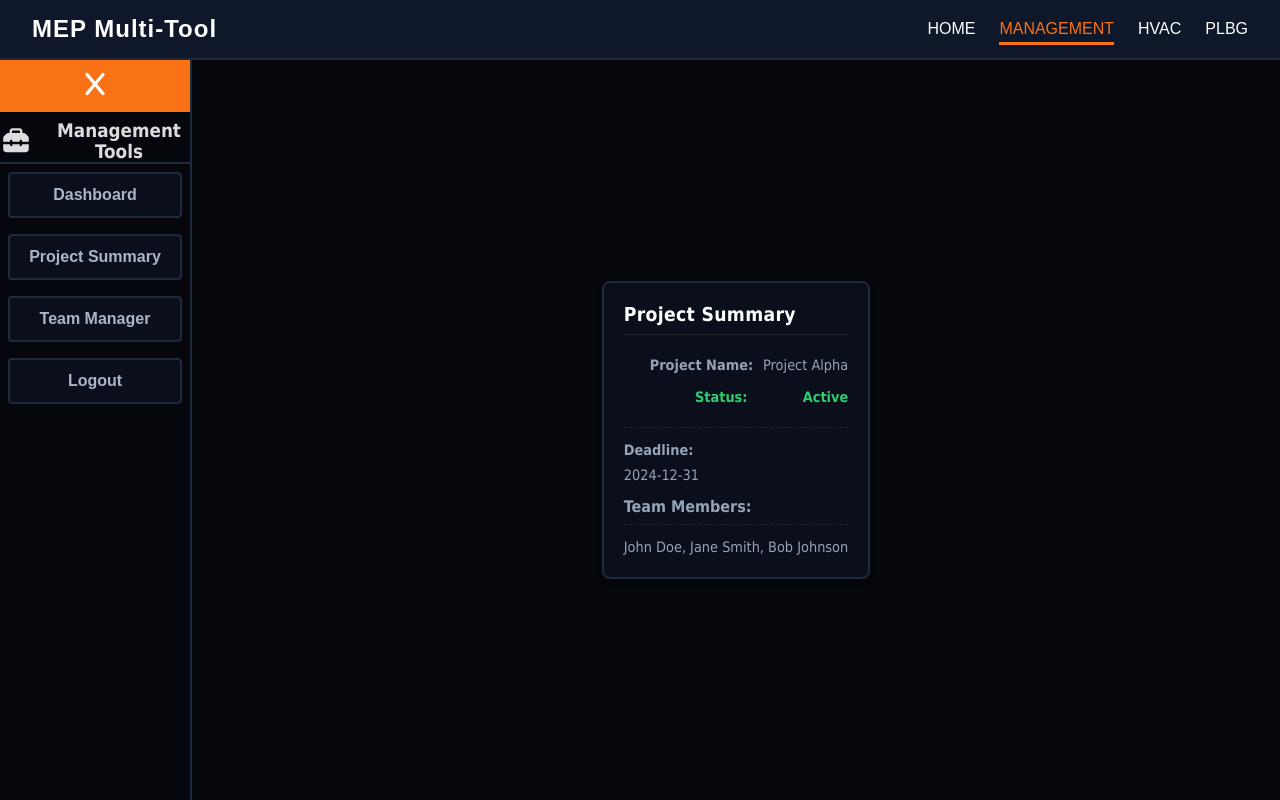
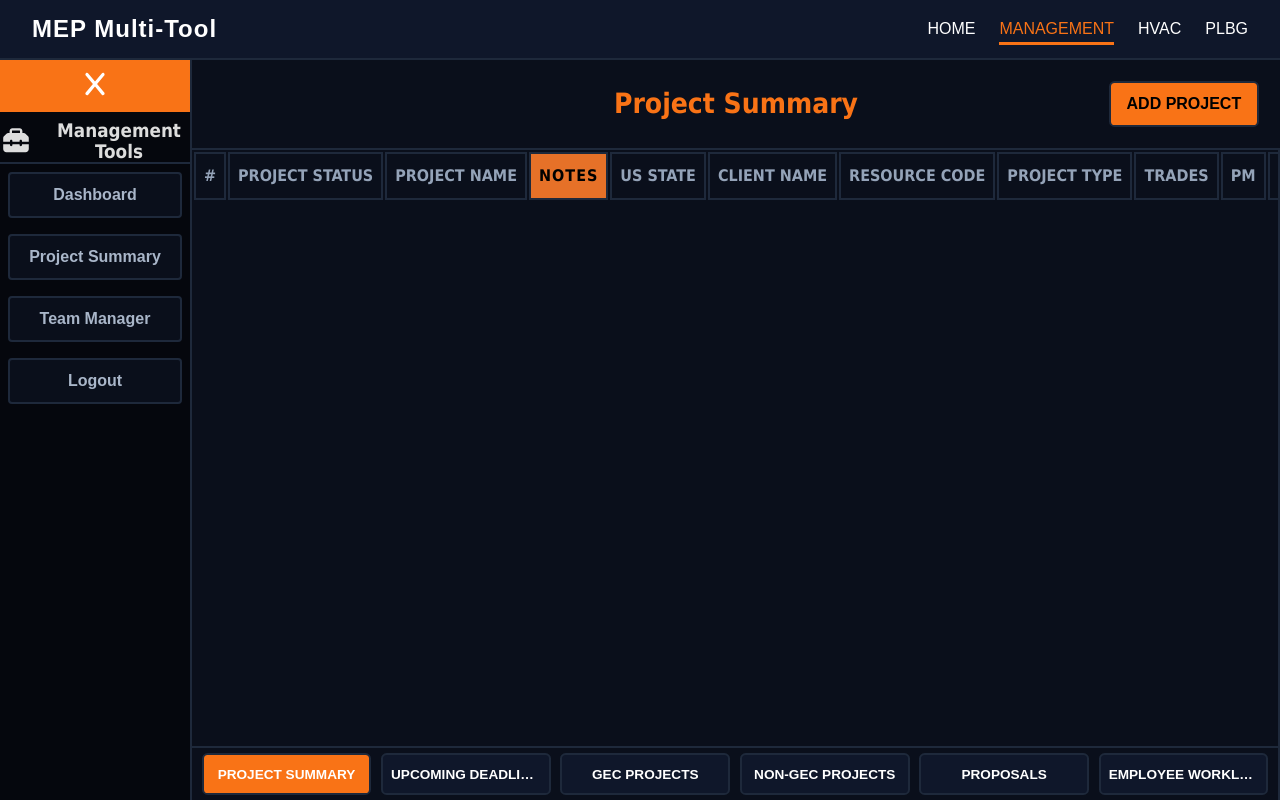
Before and after one commit to JacobLewandowskiDev/MEP-multi-tool, a Vue app: page /management in a window 1280 px wide. Both pictures are taken after a click on the button "Project Summary". Built offline with nearby package versions, Linux system fonts and the light colour scheme; a web font is replaced by a local one.

Commit message:
This commit creates the Project Summary Tab

```diff
--- a/src/Components/Management.vue
+++ b/src/Components/Management.vue
@@ -2,7 +2,7 @@
 import Navbar from "@/Components/Navbar.vue";
 import Sidebar from "@/Components/Sidebar.vue";
 import Dashboard from "@/Components/Dashboard.vue";
-import ProjectSummary from "@/Components/ProjectSummary.vue";
+import ProjectSummary from "@/Components/dashboardTools/ProjectSummary.vue";
 
 export default {
     components: {
@@ -59,5 +59,6 @@ export default {
     justify-content: center;
     align-items: center;
     width: 100%;
+    overflow: hidden;
 }
 </style>
--- a/src/Components/ProjectSummary.vue
+++ /dev/null
@@ -1,76 +0,0 @@
-<script setup>
-</script>
-
-<template>
-    <div class="project-summary">
-        <h3>Project Summary</h3>
-        <p><strong>Project Name:</strong> <span>Project Alpha</span></p>
-        <p><strong>Status:</strong> <span>Active</span></p>
-        <p><strong>Deadline:</strong> <span>2024-12-31</span></p>
-        <div class="team-section">
-            <strong>Team Members:</strong>
-            <p>John Doe, Jane Smith, Bob Johnson</p>
-        </div>
-    </div>
-</template>
-
-<style scoped>
-.project-summary {
-    background: var(--tool-background-color);
-    border: var(--tool-border);
-    padding: 1.25rem;
-    border-radius: 0.5rem;
-    color: var(--tool-label-color);
-    text-align: left;
-    display: flex;
-    flex-direction: column;
-    gap: 0.75rem;
-    box-shadow: 0 4px 6px rgba(0, 0, 0, 0.1);
-}
-
-/* Header Styling */
-.project-summary h3 {
-    margin: 0 0 0.5rem 0;
-    font-size: 1.2rem;
-    border-bottom: 1px solid rgba(255, 255, 255, 0.1);
-    padding-bottom: 0.5rem;
-    color: #fff;
-    letter-spacing: 0.02rem;
-}
-
-/* The Data Rows */
-.project-summary p {
-    margin: 0;
-    font-size: 0.9rem;
-    display: flex;
-    justify-content: space-between;
-    align-items: center;
-    line-height: 1.4;
-}
-
-/* Bold Labels for an Engineering "Spec Sheet" Look */
-.project-summary p::before {
-    content: attr(data-label); /* Optional: if you move labels to attributes */
-    font-weight: 800;
-    text-transform: uppercase;
-    font-size: 0.75rem;
-    opacity: 0.7;
-    margin-right: 1rem;
-}
-
-/* Team Members Section (Handling longer text) */
-.project-summary p:last-of-type {
-    flex-direction: column;
-    align-items: flex-start;
-    gap: 0.25rem;
-    margin-top: 0.5rem;
-    padding-top: 0.5rem;
-    border-top: 1px dashed rgba(255, 255, 255, 0.1);
-}
-
-/* Specific highlight for Status */
-.project-summary p:nth-of-type(2) {
-    color: #2ecc71; /* Success Green for "Active" */
-    font-weight: bold;
-}
-</style>
--- /dev/null
+++ b/src/Components/dashboardTools/ProjectSummary.vue
@@ -0,0 +1,161 @@
+<script setup>
+import { ref } from 'vue';
+import ProjectTable from '../dashboardTools/ProjectTable.vue';
+
+const tabs = ref([
+  'PROJECT SUMMARY',
+  'UPCOMING DEADLINES',
+  'GEC PROJECTS',
+  'NON-GEC PROJECTS',
+  'PROPOSALS'
+]);
+
+// Track the index of the active tab
+const activeTabIndex = ref(0);
+
+const setActive = (index) => {
+  activeTabIndex.value = index;
+};
+</script>
+
+<template>
+    <div class="summary">
+        <div class="summary__controls" v-if="activeTabIndex === 0">
+            <div class="spacer"></div>
+
+            <h3>Project Summary</h3>
+
+            <div class="summary__button-wrapper">
+                <button class="summary__add">ADD PROJECT</button>
+            </div>
+        </div>
+        <div class="summary__table">
+            <ProjectTable v-if="activeTabIndex === 0" />
+            </div>
+        <div class="summary__tabs">
+            <button
+                v-for="(tab, index) in tabs"
+                :key="index"
+                class="summary__tabs__button"
+                :class="{ 'active': activeTabIndex === index }"
+                @click="setActive(index)"
+            >
+                {{ tab }}
+            </button>
+            <button class="summary__tabs__button" :class="{ 'active': activeTabIndex === 5 }" @click="setActive(5)">EMPLOYEE WORKLOAD</button>
+        </div>
+    </div>
+</template>
+
+<style scoped>
+.summary {
+    background: var(--tool-background-color);
+    display: flex;
+    flex-direction: column;
+    width: 100%;
+    height: 100%;
+}
+
+.summary__controls {
+    display: flex;
+    justify-content: space-between;
+    align-items: center;
+    padding: 1rem;
+    width: 100%;
+}
+
+.spacer, .summary__button-wrapper {
+    flex: 1;
+}
+
+.summary__button-wrapper {
+    display: flex;
+    justify-content: flex-end;
+}
+
+.summary__controls h3 {
+    flex: 2;
+    text-align: center;
+    color: var(--primary-color);
+    font-weight: bold;
+    font-size: 1.75rem;
+    margin: 0;
+}
+
+.summary__table {
+    width: 100%;
+    height: 100%;
+    border: var(--tool-border);
+    border-left: none;
+    overflow: auto;
+    display: block;
+}
+
+.summary__tabs {
+    display: flex;
+    width: 100%;
+    height: 4rem;
+    padding: 0 0.3rem;
+    border-right: var(--tool-border);
+}
+
+.summary__tabs__button, .summary__add {
+    flex: 1;
+    min-width: 0;
+
+    background-color: var(--tool-inner-container-color);
+    color: #fff;
+    border: var(--tool-border);
+    border-radius: .35rem;
+    padding: .5rem;
+    margin: .3rem;
+    transition: all .2s ease;
+
+    white-space: nowrap;
+    overflow: hidden;
+    text-overflow: ellipsis;
+    font-size: 0.85rem;
+    font-weight: bold;
+}
+
+.summary__add {
+    background-color: var(--primary-color);
+    color: #000;
+    font-weight: bold;
+    font-size: 1rem;
+    flex: 0 1 auto;
+    padding: 0.75rem 1rem;
+}
+
+.summary__tabs__button:hover, .summary__add:hover {
+    background-color: var(--primary-color-hover);
+    cursor: pointer;
+}
+
+.summary__tabs__button.active {
+    background-color: var(--primary-color);
+    color: #fff;
+}
+
+.summary__table::-webkit-scrollbar,
+*::-webkit-scrollbar {
+    width: .5rem;
+    height: .5rem;
+}
+
+.summary__table::-webkit-scrollbar-track,
+*::-webkit-scrollbar-track {
+    background: transparent;
+}
+
+.summary__table::-webkit-scrollbar-thumb,
+*::-webkit-scrollbar-thumb {
+    background-color: var(--primary-color);
+    border-radius: 10px;
+}
+
+.summary__table {
+    scrollbar-width: thin;
+    scrollbar-color: var(--primary-color) transparent;
+}
+</style>
--- /dev/null
+++ b/src/Components/dashboardTools/ProjectTable.vue
@@ -0,0 +1,82 @@
+<script setup>
+</script>
+
+<template>
+    <table class="summary">
+        <thead>
+            <tr>
+                <th rowspan="2">#</th>
+                <th rowspan="2">PROJECT STATUS</th>
+                <th rowspan="2">PROJECT NAME</th>
+                <th class="important-group" rowspan="2">NOTES</th>
+                <th rowspan="2">US STATE</th>
+                <th rowspan="2">CLIENT NAME</th>
+                <th rowspan="2">RESOURCE CODE</th>
+                <th rowspan="2">PROJECT TYPE</th>
+                <th rowspan="2">TRADES</th>
+                <th rowspan="2">PM</th>
+                <th rowspan="2">GEC ALLOWED?</th>
+                <th rowspan="2">LEAD ENGINEER</th>
+                <th rowspan="2">ASSISTING ENGINEERS</th>
+                <th rowspan="2">QA/QC ENGINEER</th>
+                <th rowspan="2">PE SIGN/SEAL</th>
+                <th rowspan="2">BUDGET HOURS</th>
+
+                <th colspan="2" class="important-group">NEAREST DEADLINE</th>
+                <th rowspan="2">BODR</th>
+                <th rowspan="2">30% ID</th>
+                <th rowspan="2">30% ED</th>
+                <th rowspan="2">60% ID</th>
+                <th rowspan="2">60% ED</th>
+                <th rowspan="2">90% ID</th>
+                <th rowspan="2">90% ED</th>
+                <th rowspan="2">100% ID</th>
+                <th rowspan="2">100% ED</th>
+                <th rowspan="2">BID READY ID</th>
+                <th rowspan="2">BID READY ED</th>
+                <th rowspan="2">REPORT DRAFT</th>
+                <th rowspan="2">REPORT FINAL</th>
+            </tr>
+
+            <tr>
+                <th class="important-group">DEADLINE NAME</th>
+                <th class="important-group">DEADLINE DATE</th>
+            </tr>
+        </thead>
+    </table>
+</template>
+
+
+<style scoped>
+.summary {
+    font-size: 1rem;
+    color: #fff;
+    background: var(--tool-inner-container-color);
+    width: 100%;
+}
+
+.summary th {
+    border: var(--tool-border);
+    padding: 0 .5rem;
+    background: var(--tool-background-color);
+    color: var(--tool-label-color);
+    text-transform: uppercase;
+    white-space: nowrap;
+    position: sticky;
+    top: 0;
+    z-index: 10;
+}
+
+.important-group {
+    background: var(--primary-color-hover) !important;
+    letter-spacing: 1px;
+    color: #000 !important;
+}
+
+.summary td {
+    border: var(--tool-border);
+    padding: 10px 5px;
+    text-align: center;
+    white-space: nowrap;
+}
+</style>
--- a/src/assets/main.css
+++ b/src/assets/main.css
@@ -53,6 +53,7 @@ body {
     --tool-border: 2px solid #1e293b;
     --tool-input-color: #1e293b;
     --tool-label-color: #94a3b8;
+    --button-color-active: #fd5000;
 }
 
 nav {
```
